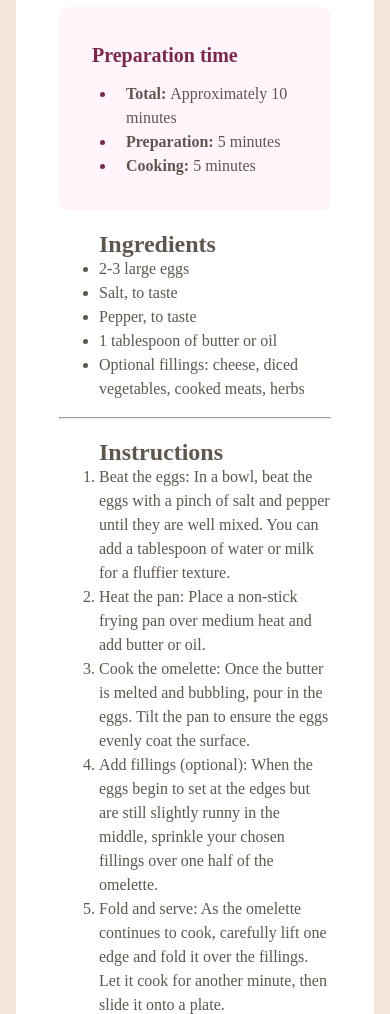
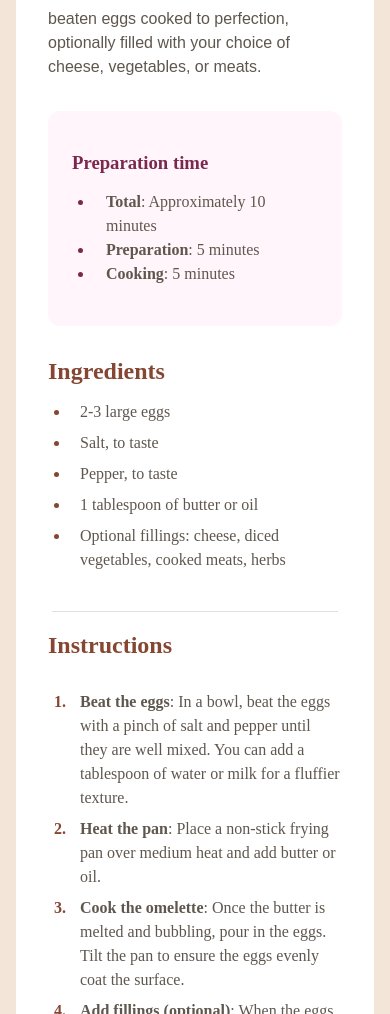
Before and after one commit to nicholemcgrew/recipe-page, a plain HTML site: page index.html in a window 390 px wide. Shown: the part 379-1393 px from the top of the page. Drawn offline with Linux system fonts and the light colour scheme.

Commit message:
finished mobile layout

```diff
--- a/index.html
+++ b/index.html
@@ -16,8 +16,8 @@
 	</head>
 	<body>
 		<main>
+      <img src="assets/images/image-omelette.jpeg" alt="">
       <section class="top">
-        <img src="assets/images/image-omelette.jpeg" alt="">
         <h1>Simple Omelette Recipe</h1>
 
         <p>
@@ -26,19 +26,22 @@
           choice of cheese, vegetables, or meats.
         </p>
       </section>
+
       <section class="prep-time">
+        <div class="prep-box">
 
-        <h3>Preparation time  </h3>
-        <ul class="prep">
-          <li><span>Total: </span>Approximately 10 minutes</li>
-          <li><span>Preparation: </span>5 minutes</li>
-          <li><span>Cooking: </span>5 minutes</li>
-        </ul>
+          <h3>Preparation time  </h3>
+          <ul class="prep">
+            <li><span>Total</span>: Approximately 10 minutes</li>
+            <li><span>Preparation</span>: 5 minutes</li>
+            <li><span>Cooking</span>: 5 minutes</li>
+          </ul>
+        </div>
       </section>
+
     <section class="ingredients">
-
-      <ul class="ingredients">
-        <h2>Ingredients</h2>
+      <h2>Ingredients</h2>
+      <ul>
         <li>2-3 large eggs</li>
         <li>Salt, to taste</li>
         <li>Pepper, to
@@ -51,16 +54,16 @@
         <hr>
         <section class="instructions">
 
-          <ol class="instructions">
-            <h2>Instructions</h2>
-            <li class="instructions"><span class="bold">Beat the eggs: </span>In a bowl, beat
+          <h2>Instructions</h2>
+          <ol>
+            <li class="instructions"><span class="bold">Beat the eggs</span>: In a bowl, beat
               the eggs with a pinch of salt and pepper until they are well mixed. You can
               add a tablespoon of water or milk for a fluffier texture.</li>
-              <li class="instructions"><span class="bold">Heat the pan: </span>Place a non-stick frying pan over medium heat and add butter or oil.</li>
-              <li class="instructions"><span class="bold">Cook the omelette: </span>Once the butter is melted and bubbling, pour in the eggs. Tilt the pan to ensure the eggs evenly coat the surface.</li>
-              <li class="instructions"><span class="bold">Add fillings (optional): </span>When the eggs begin to set at the edges but are still slightly runny in the middle, sprinkle your chosen fillings over one half of the omelette.</li>
-              <li class="instructions"><span class="bold">Fold and serve: </span> As the omelette continues to cook, carefully lift one edge and fold it over the fillings. Let it cook for another minute, then slide it onto a plate.</li>
-              <li class="instructions"><span class="bold">Enjoy: </span>Serve hot, with additional salt and pepper if needed.</li>
+              <li class="instructions"><span class="bold">Heat the pan</span>: Place a non-stick frying pan over medium heat and add butter or oil.</li>
+              <li class="instructions"><span class="bold">Cook the omelette</span>: Once the butter is melted and bubbling, pour in the eggs. Tilt the pan to ensure the eggs evenly coat the surface.</li>
+              <li class="instructions"><span class="bold">Add fillings (optional)</span>: When the eggs begin to set at the edges but are still slightly runny in the middle, sprinkle your chosen fillings over one half of the omelette.</li>
+              <li class="instructions"><span class="bold">Fold and serve</span>: As the omelette continues to cook, carefully lift one edge and fold it over the fillings. Let it cook for another minute, then slide it onto a plate.</li>
+              <li class="instructions"><span class="bold">Enjoy</span>: Serve hot, with additional salt and pepper if needed.</li>
             </ul>
 
           </section>
--- a/style.css
+++ b/style.css
@@ -97,7 +97,7 @@ body {
     margin: 0;
 	padding: 1rem;
 	background-color: hsl(30, 54%, 90%);
-	font-family: "Outfit", "Young Serif";
+	font-family: "Outfit";
 	display: flex;
 	flex-direction: column;
 	justify-content: center;
@@ -105,66 +105,114 @@ body {
 	min-height: 100svh;
 }
 
+hr{
+    border: none;
+    width: 80%;
+    height: .5px;
+    background-color: hsl(30, 18%, 87%);
+}
+
+table {
+    width: 100%;
+    border-collapse: collapse; /* Ensures no double borders */
+}
+
+tr {
+    border-bottom: 1px solid hsl(30, 18%, 87%); /* Adds a line under each row */
+}
+
+tr:last-child {
+    border-bottom: none; /* Removes the line under the last row if desired */
+}
+
+td {
+    padding: 10px; /* Adds padding for better readability */
+}
+
 main {
     background-color: hsl(0, 0%, 100%);
     max-width: 375px;
-    padding: 43px;
-    border-radius: 15px;
     color: hsl(30, 10%, 34%);
+    /* border-radius: 24px; */
+    margin-bottom: 25px;
 }
 
 img {
-    border-radius: 7px;
+    max-width: 100%;
+}
+
+section {
+    margin-bottom: 32px;
+    padding: 0px 32px;
+}
+
+.top {
+    font-family: 'Young Serif', sans-serif;
+    padding-top: 40px;
 }
 
 h1 {
-    color: black;
+    color: hsl(24, 5%, 18%);
+    font-size: 36px;
+    line-height: 100%;
 }
 
-p {
-    font-size: 16px;
-    font-weight: 400;
-    color: hsl(24, 5%, 18%);
+.prep-box {
+    padding: 24px;
+    border-radius: 12px;
+    background-color: hsl(330, 100%, 98%);
+}
+.prep-box ul > li::marker{
+    color: hsl(332, 51%, 32%);
 }
 
-section.prep-time {
-background-color: hsl(330, 100%, 98%);
-border-radius: 10px;
-padding: 17px;
-margin-top: 20px;
+.prep-box ul{
+    padding-left: 22px;
 }
 
-section.prep-time ul > li::marker{
-    color: hsl(332, 51%, 32%);
-    /* list-style-type: disc; */
-    /* list-style-position:; */
-    /* align-items: center; */
+.prep-box li {
+    padding-left: 12px;
 }
 
-ul {
-    /* list-style-position: inside; */
-
+.prep-box h3{
+    color: hsl(332, 51%, 32%);
+    margin-bottom: 16px;
 }
 
-section.prep-time ul > li {
-    padding-left: 10px;
-    /* line-height: 1.5em; */
-}
-section.prep-time h3{
-    color: hsl(332, 51%, 32%);
+.prep-box span {
     font-weight: 700;
-    padding-left: 16px;
-    text-align: justify;
-    font-size: 20px;
 }
 
-section.prep-time span {
-    font-weight: bolder;
+.ingredients h2, .instructions h2, .nutrition h2{
+    color:  hsl(14, 45%, 36%);
 }
 
+.ingredients ul > li::marker, .instructions ol > li::marker{
+    color:  hsl(14, 45%, 36%);
+    font-weight: bold;
+}
 
+.ingredients ul, .instructions ol{
+    padding-left: 22px;
+}
 
+.ingredients ul > li, .instructions ol > li {
+    padding-left: 10px;
+    padding-bottom: 7px;
+}
 
+.instructions span {
+    font-weight: 700;
+}
+
+.instructions h2 {
+    margin-bottom: 32px;
+}
+
+.nutrition p{
+    margin-bottom: 24px;
+    font-size: 15px;
+}
 
 
 
```
Also changed, not shown: 1 other file.
